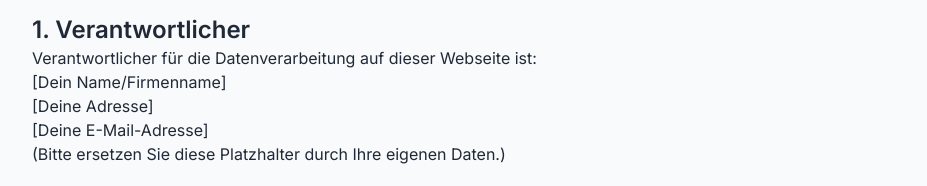
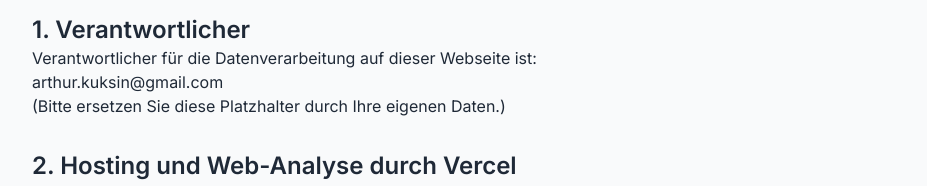
Before and after one commit to arkuksin/italian-flashcards, a React (Vite) app: page /privacy in a window 1280 px wide. Shown: the part 220-406 px from the top of the page, without its empty margins (176-1103 px from the left). Built offline with nearby package versions, Linux system fonts and the light colour scheme; no server answers.

Commit message:
Update Privacy Policy page: Replace placeholder with email address

```diff
--- a/src/pages/PrivacyPolicy.tsx
+++ b/src/pages/PrivacyPolicy.tsx
@@ -40,11 +40,7 @@ export const PrivacyPolicy: React.FC = () => {
               Verantwortlicher für die Datenverarbeitung auf dieser Webseite ist:
             </p>
             <p>
-              [Dein Name/Firmenname]
-              <br />
-              [Deine Adresse]
-              <br />
-              [Deine E-Mail-Adresse]
+              arthur.kuksin@gmail.com
             </p>
             <p>
               (Bitte ersetzen Sie diese Platzhalter durch Ihre eigenen Daten.)
```
